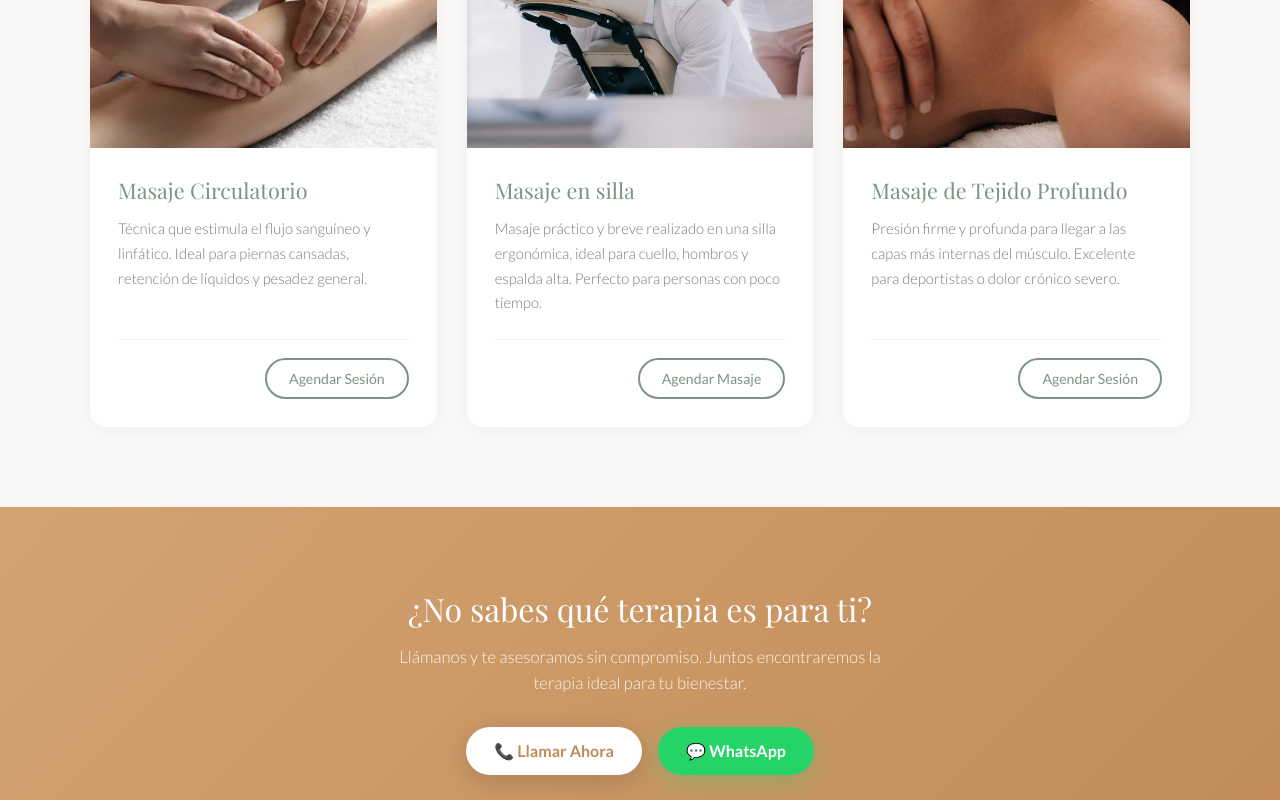
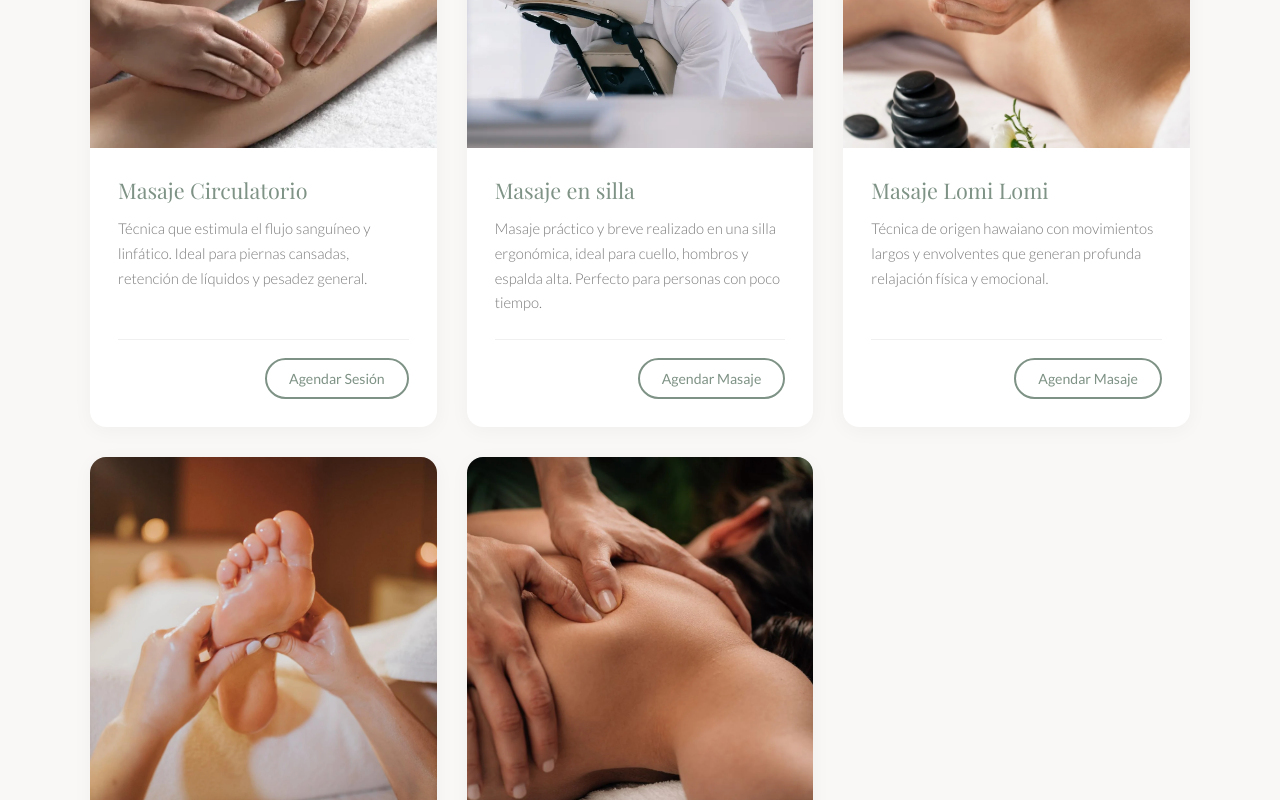
Before and after one commit to Karma13022025/botaniaPage, a Next.js app: page /terapias in a window 1280 px wide. Shown: the part 2000-2800 px from the top of the page. Built offline with nearby package versions, Linux system fonts and the light colour scheme; a web font is replaced by a local one.

Commit message:
Se agrego masaje lomi lomi y masaje de pies

```diff
--- a/src/app/terapias/page.js
+++ b/src/app/terapias/page.js
@@ -94,6 +94,20 @@ export default function Terapias() {
           />
 
           <Tarjeta
+            titulo="Masaje Lomi Lomi"
+            descripcion="Técnica de origen hawaiano con movimientos largos y envolventes que generan profunda relajación física y emocional."
+            textoBoton="Agendar Masaje"
+            imagen={{ src: '/images/terapias/masaje-lomi.webp', alt: 'Masaje Lomi Lomi' }}
+          />
+
+          <Tarjeta
+            titulo="Masaje de pies"
+            descripcion="Masaje focalizado en pies y plantas que ayuda a aliviar cansancio, mejorar la circulación y relajar todo el cuerpo."
+            textoBoton="Agendar Masaje"
+            imagen={{ src: '/images/terapias/masaje-pies.webp', alt: 'Masaje de pies' }}
+          />
+
+          <Tarjeta
             titulo="Masaje de Tejido Profundo"
             descripcion="Presión firme y profunda para llegar a las capas más internas del músculo. Excelente para deportistas o dolor crónico severo."
             textoBoton="Agendar Sesión"
```
Also changed, not shown: public/images/terapias/masaje-lomi.webp (added), public/images/terapias/masaje-pies.webp (added).
